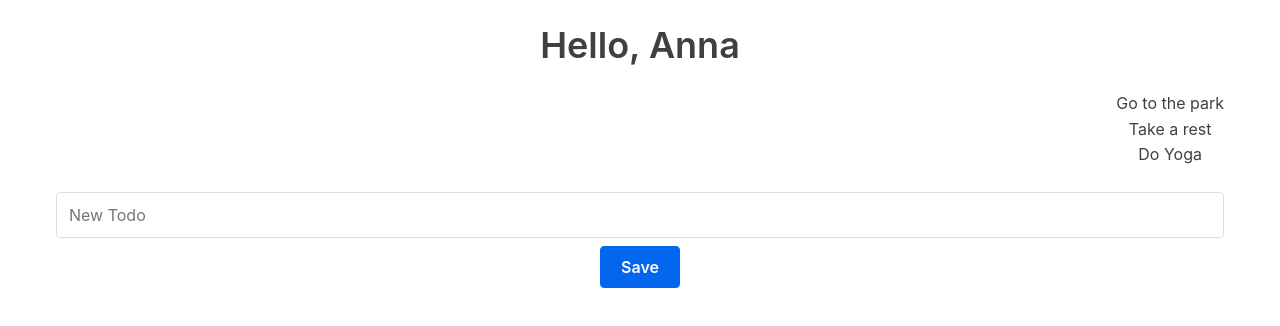
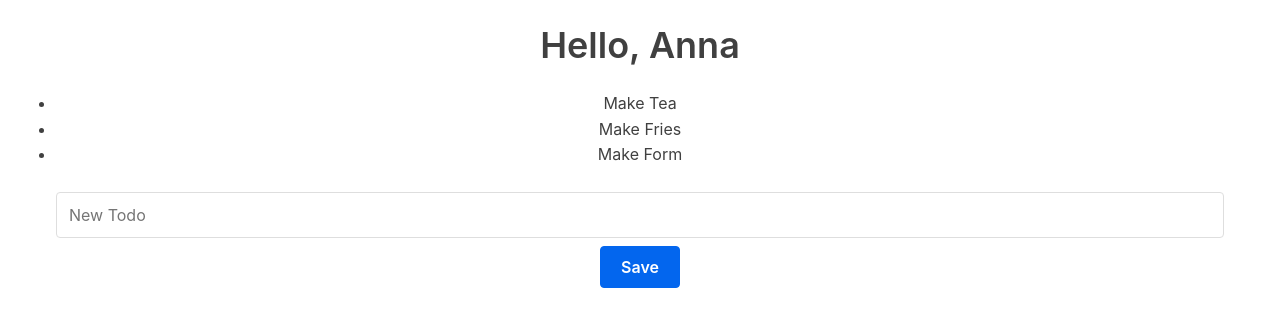
Before and after one commit to LujiAnna/intro-react, a React (Create React App) app in the folder todo-app/: page / in a window 1280 px wide. Shown: the top 326 px of the page. Built offline with nearby package versions, Linux system fonts and the light colour scheme.

Commit message:
Move data to props

```diff
--- a/todo-app/src/App.js
+++ b/todo-app/src/App.js
@@ -6,26 +6,55 @@ import Todo from './Components/Todo.js';
 import Form from './Components/Form.js';
 import Header from './Components/Header.js';
 
+// Then let's move all that data to an array of objects,
+// as if we were bringing in a JSON-based API.
+// We'll have to create this array inside our render().
+
+// Now, we're going to pass the data through to the child component (Todo) with properties,
+// kind of how you might pass data through using data- attributes.
+// We can call the property whatever we want, as long as it's not a reserved keyword,
+// so I'll go with todoData. The data I'm passing through is the todos variable,
+// and I'll put curly braces around it as it's a JavaScript expression.
 
 const App = () => {
+  // props to state
+  // create state object
+  // The object will contain properties for everything you want to
+  // store in the state. For us, it's todos.
+  // state = {
+  //   todos: [
+  //     {
+  //       todo: 'Make Tea',
+  //       completed: true,
+  //     },
+  //      {
+  //       todo: 'Make Fries',
+  //       completed: false,
+  //     },
+  //      {
+  //       todo: 'Make Form',
+  //       completed: true,
+  //     },
+  //   ]
+  // }
+    const todos = [
+      {
+        todo: 'Make Tea',
+        completed: true,
+      },
+       {
+        todo: 'Make Fries',
+        completed: false,
+      },
+       {
+        todo: 'Make Form',
+        completed: true,
+      },
+    ]
   return (
     <div className="App">
-      {/* <header className="App-header">
-        <h1>Write your todo</h1>
-        <p>
-        React App
-        </p>
-        <a
-          className="App-link"
-          href="https://reactjs.org"
-          target="_blank"
-          rel="noopener noreferrer"
-        >
-          Learn React
-        </a>
-      </header> */}
           <Header name="Anna" />
-          <Todo />
+          <Todo todosData = {todos} />
           <Form />
 
     </div>
--- a/todo-app/src/Components/Todo.js
+++ b/todo-app/src/Components/Todo.js
@@ -3,24 +3,79 @@ import '../App.css';
 import React, {Component} from 'react'
 import ReactDOM from 'react-dom'
 
-//  pass the data through to the child component (h1) with properties,
-//  kind of how you might pass data through using data- attributes.
-// We can call the property whatever we want, as long as it's not a reserved keyword,
-// The data I'm passing through is the name variable, and I'll put curly braces around it as it's a JavaScript expression.
+//  Add data
+// First: Hard code
+// Second: Use Default Component: https://blog.logrocket.com/a-complete-guide-to-default-props-in-react-984ea8e6972d/
 
 
-// Now that data is being passed through to h1,
-// we have to work on accessing it from the other side.
-const Todo = () => {
+// Now that data is being passed through to Todo,
+// we have to work on accessing it from the other(this) side. {props.todos}
+
+// Create a parameter variable that contains props
+// pass it through to the Todo, once again through props.
+const Todo = (props) => {
+// const {todosData} = props;
+// const {...restProps} = props;
+
+// pass the props through as a parameter,
+//  and map through the array to return a list row
+// for each object in the array.
+// This map will be contained in the rows variable, which we'll return as an expression.
+      const rows = props.todosData.map((row, index) => {
+       return (
+         <>
+<li>{row.todo}
+{row.completed}</li>
+</>
+       );
+
+  })
+
+// console.log(props);
+// console.log(props.todos); // undefined
+// call the prop Name NOT value
+console.log(props.todosData);
+
   return (
-    <div className="container">
-     <ul className="todoList">
+    <ul className="container">
+  {rows}
+
+        {/* <p>{props.todosData}</p> */}
+        {/* {props.todos} */}
+
+     {/* <ul className="todoList">
      <li>Go to the park</li>
      <li>Take a rest</li>
      <li>Do Yoga</li>
-     </ul>
-    </div>
+     </ul>     */}
+    </ul>
   );
 }
 
+// If you open up React DevTools and inspect the Todo component,
+//  you'll see the array of data in the property.
+// The data that's stored here is known as the virtual DOM,
+// which is a fast and efficient way of syncing data with the actual DOM.
+
+// This data is not in the actual DOM yet, though.
+// In Todo, we can access all props through props.
+// We're only passing one props through, todosData, so we'll use props.todosData to retrieve that data.
+
+// why not todosData instead of todos???
+
 export default Todo;
+
+
+// If you view the front end of the app, all the data is loading in now.
+
+// You'll notice I've added a key index to each list row.
+// You should always use keys when making lists in React,
+// as they help identify each list item.
+// We'll also see how this is necessary in a moment when
+// we want to manipulate list items.
+
+// Props are an effective way to pass existing data to a
+// React component, however the component cannot change
+// the props - they're read-only. In the next section,
+//  we'll learn how to use state to have further control
+// over handling data in React.
```
Also changed, not shown: todo-app/src/Components/Form.js (+1 -10 lines), todo-app/src/Components/Header.js (line endings or trailing spaces).
